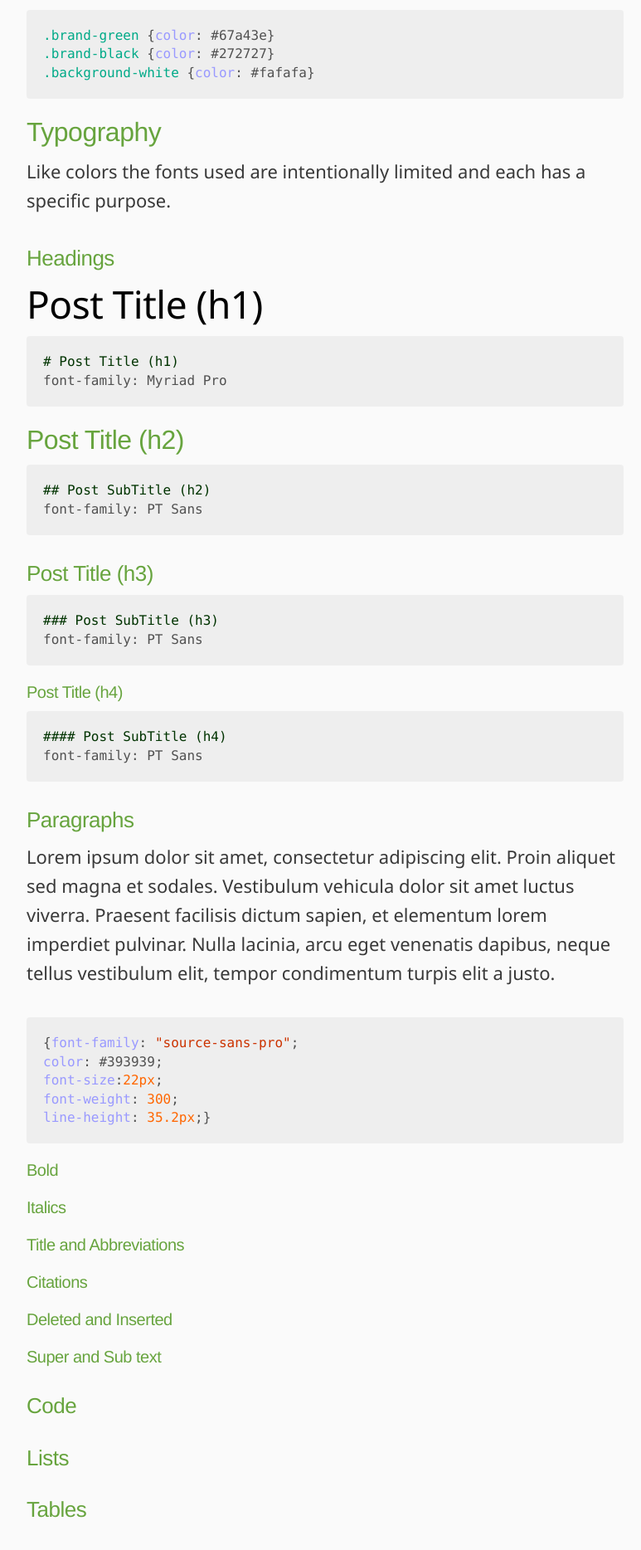
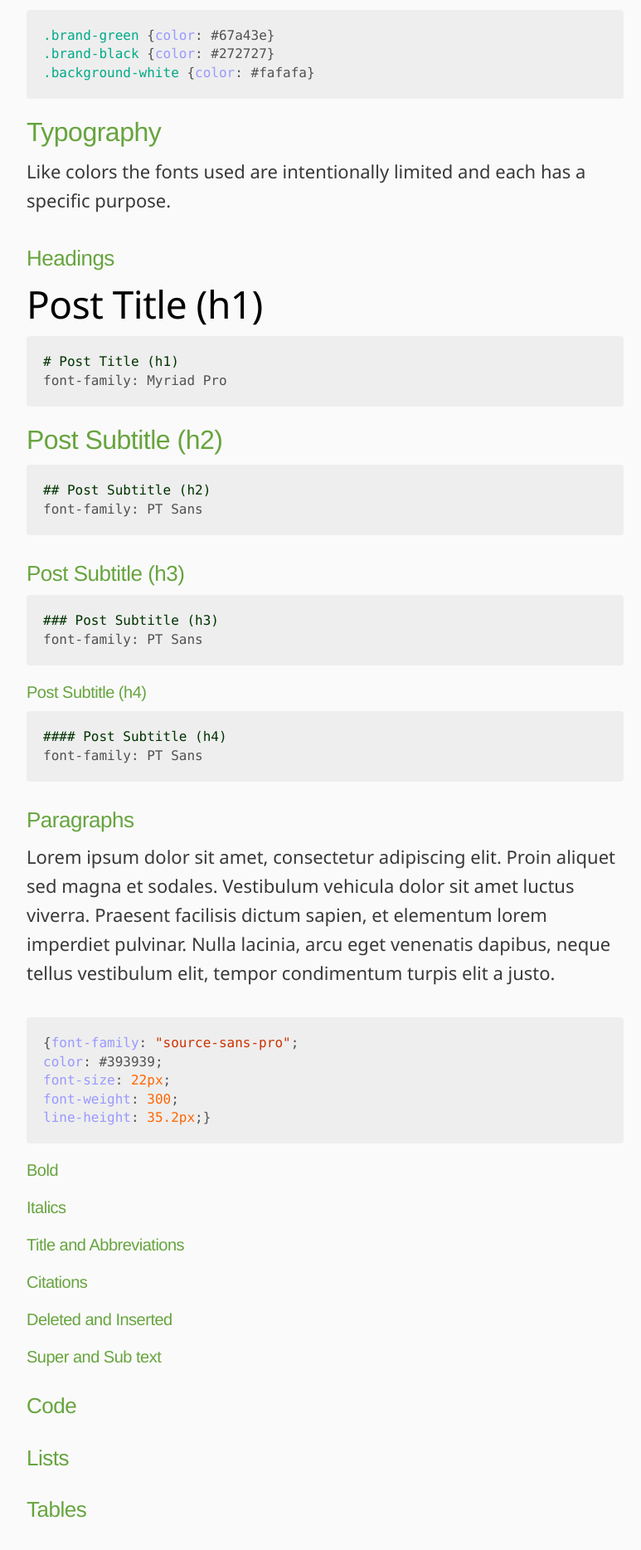
Before and after one commit to markthelefty/markthelefty.github.io, a Jekyll site: the page built from _posts/2018-07-30-theme-style-guide.markdown, in a window 1280 px wide, cut to the strip 949-2819 px from the top of the page. Shown: the whole strip at 83% size, without its empty margins (248-1021 px from the left). Built offline with Jekyll 4.4.1, drawn with Linux system fonts in a browser that asks for light colours; some web fonts are replaced; our own code applies the rules of GitHub Pages for plain Markdown files.

Commit message:
Updated Theme Style Guide

````diff
--- a/_posts/2018-07-30-theme-style-guide.markdown
+++ b/_posts/2018-07-30-theme-style-guide.markdown
@@ -24,19 +24,19 @@ Like colors the fonts used are intentionally limited and each has a specific pur
 # Post Title (h1)
 font-family: Myriad Pro
 ```
-## Post Title (h2)
+## Post Subtitle (h2)
 ```markdown
-## Post SubTitle (h2)
+## Post Subtitle (h2)
 font-family: PT Sans
 ```
-### Post Title (h3)
+### Post Subtitle (h3)
 ```markdown
-### Post SubTitle (h3)
+### Post Subtitle (h3)
 font-family: PT Sans
 ```
-#### Post Title (h4)
+#### Post Subtitle (h4)
 ```markdown
-#### Post SubTitle (h4)
+#### Post Subtitle (h4)
 font-family: PT Sans
 ```
 ### Paragraphs
@@ -44,7 +44,7 @@ Lorem ipsum dolor sit amet, consectetur adipiscing elit. Proin aliquet sed magna
 ```css
 {font-family: "source-sans-pro";
 color: #393939;
-font-size:22px;
+font-size: 22px;
 font-weight: 300;
 line-height: 35.2px;}
 ```
````
